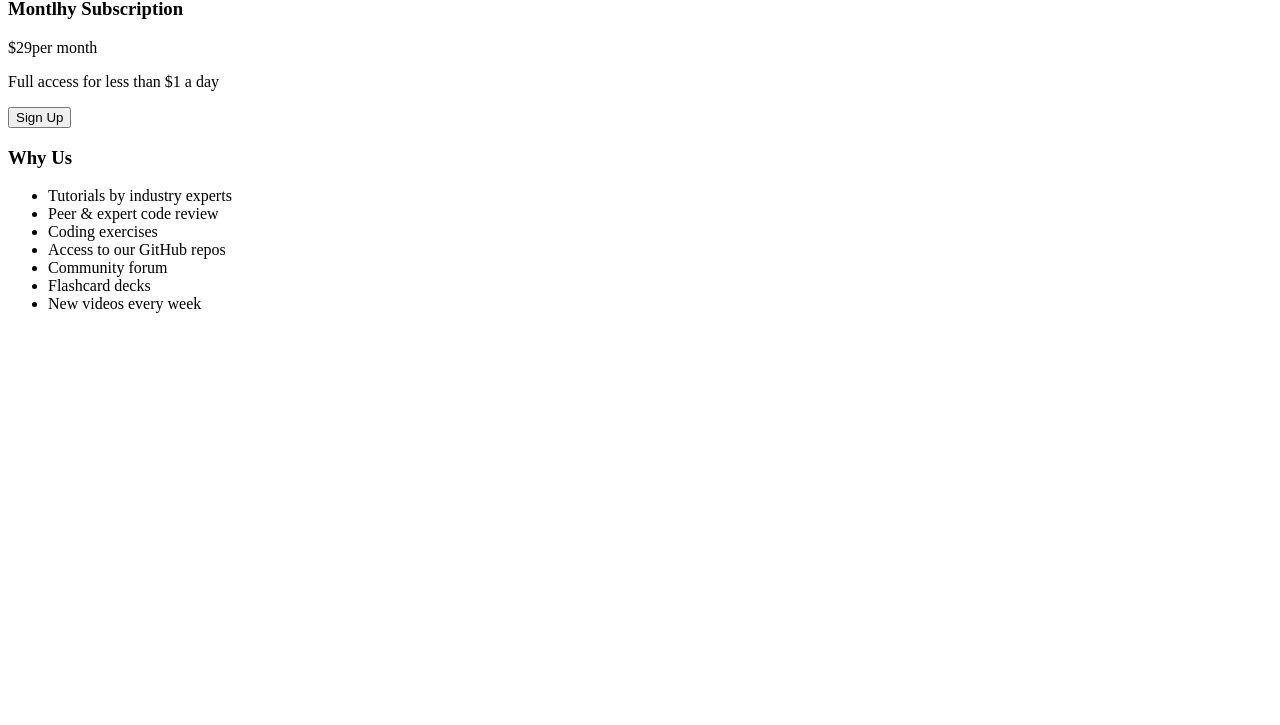
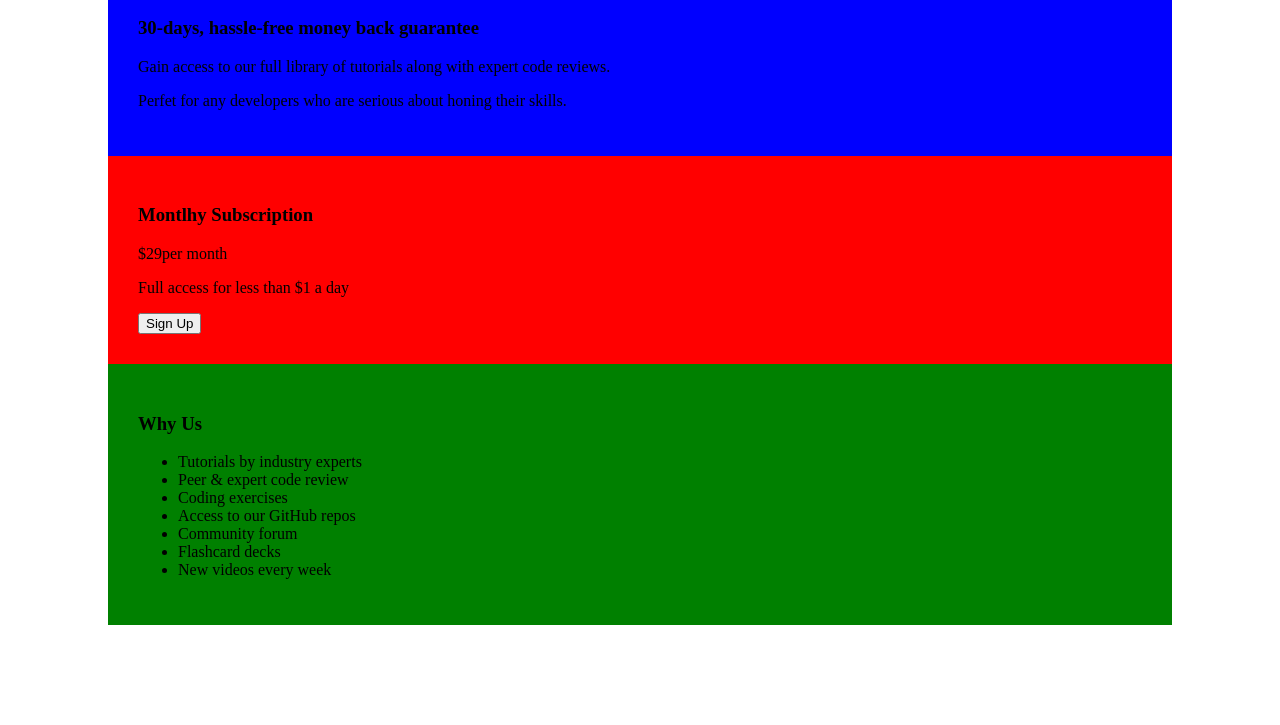
Before and after one commit to alex-lemos/grid-de-precos, a plain HTML site: page index.html in a window 1280 px wide. Shown: the part 193-918 px from the top of the page. Before the commit the page ends 800 px from the top, so only its background shows below. Drawn offline with Linux system fonts and the light colour scheme.

Commit message:
Adicionei uma DIV Bottom
Uma DIV específica para parte de baixo e algumas estilizações CSS

```diff
--- a/css/style.css
+++ b/css/style.css
@@ -0,0 +1,19 @@
+.padding{
+    padding: 30px;
+}
+
+.container{
+    margin: 100px;
+}
+
+.container__top{
+    background-color: blue;
+}
+
+.container__bottom-left{
+    background-color: red;
+}
+
+.container__bottom-right{
+    background-color: green;
+}
--- a/index.html
+++ b/index.html
@@ -11,7 +11,7 @@
 <body>
 
     <div class="container">
-        <div class="container__top">
+        <div class="container__top padding">
 
             <h1>Join our community</h1>
 
@@ -26,7 +26,9 @@
             </p>
 
         </div>
-        <div class="container__bottom-left">
+
+        <div class="container__bottom">
+            <div class="container__bottom-left padding">
 
                 <h3>Montlhy Subscription</h3>
 
@@ -41,7 +43,7 @@
                 <button type="submit">Sign Up</button>
 
             </div>
-        <div class="container__bottom-right">
+            <div class="container__bottom-right padding">
 
                 <h3>Why Us</h3>
 
@@ -57,6 +59,7 @@
 
             </div>
         </div>
+    </div>
 
 </body>
 </html>
```
Lines whose indentation alone changed are shown as unchanged.
